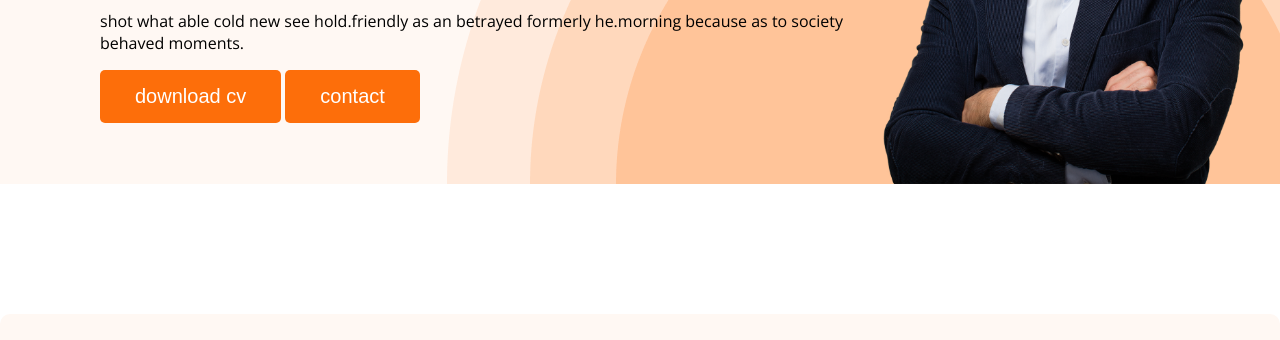
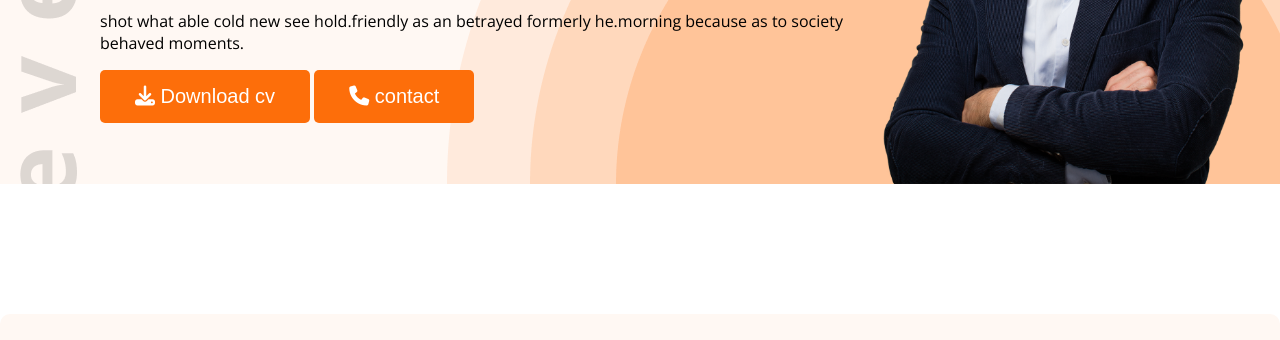
Before and after one commit to shubrotadey/web-debeloper-portfolio, a plain HTML site: page index.html in a window 1280 px wide. Shown: the part 460-800 px from the top of the page. Drawn offline with nearby package versions, Linux system fonts and the light colour scheme; files whose address does not match are found by name.

Commit message:
added font awesome icon

```diff
--- a/index.html
+++ b/index.html
@@ -9,6 +9,7 @@
 <link href="https://fonts.googleapis.com/css2?family=Open+Sans:wght@400;700;800&display=swap" rel="stylesheet">
 
     <link rel="stylesheet" href="styles/portfolio.css">
+    <script src="https://kit.fontawesome.com/5fba16fecf.js" crossorigin="anonymous"></script>
 </head>
 <body>
     <header class="header">
@@ -25,8 +26,8 @@
             <h3 class="banner -greeting">hi, i am</h3>
             <h1 class="banner-title">mary hardy</h1>
             <p class="banner-discription">shot what able cold new see hold.friendly as an betrayed formerly he.morning because as to society behaved moments.</p>
-            <button class="btn-primary">download  cv</button>
-            <button class="btn-primary">contact</button>
+            <button class="btn-primary"><i class="fa-solid fa-download"></i> Download  cv</button>
+            <button class="btn-primary"><i class="fa-solid fa-phone"></i> contact</button>
            </div>
            <img class="profile-pic" src="/images/hardy.png"  >
         </div>
@@ -164,7 +165,7 @@
                   </div>
                 </div>
                 <div class="download-cv">
-                    <button class="btn-primary">Download CV</button>
+                    <button class="btn-primary"><i class="fa-solid fa-download"></i> Download CV</button>
                 </div>
             </div>
         </section>
--- a/styles/portfolio.css
+++ b/styles/portfolio.css
@@ -67,9 +67,9 @@ body {
 /* header related styles */
 .header {
     background-color: #fff8f3;
-    background-image: url("../images/header_bg.png");
+    background-image: url("../images/header_bg.png"),url("../images/developer.png") ;
     background-repeat: no-repeat;
-    background-position: bottom right;
+    background-position: bottom right,top left;
 }
 
 
```
